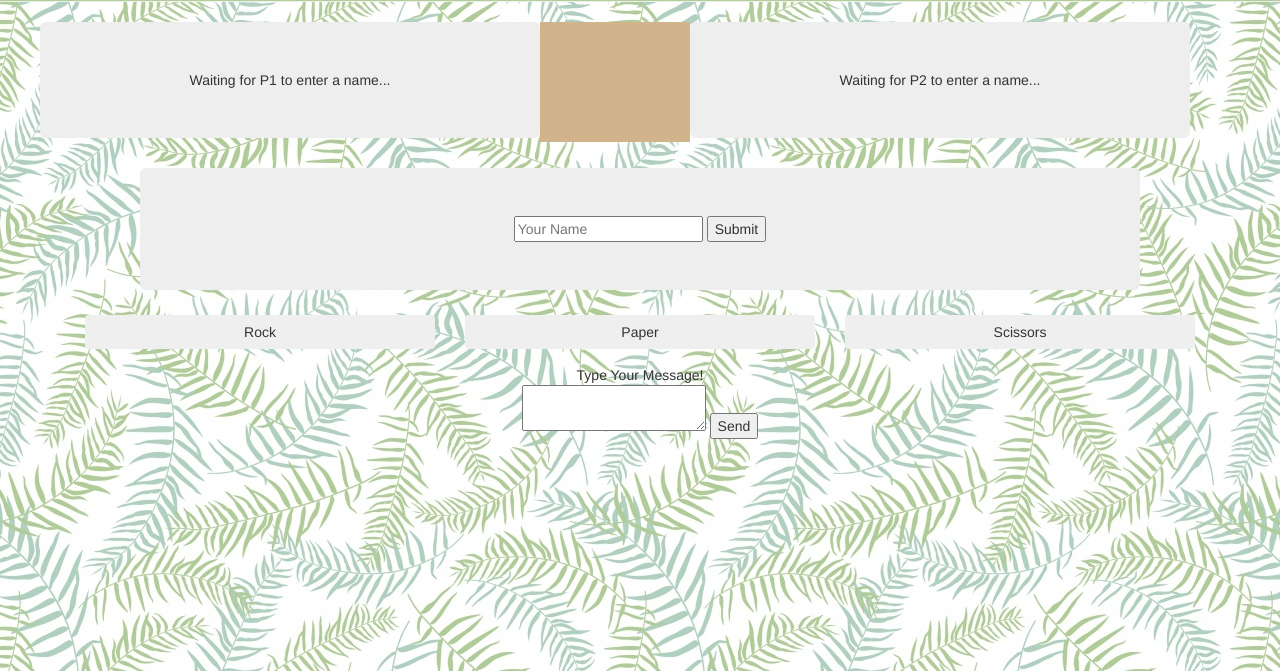
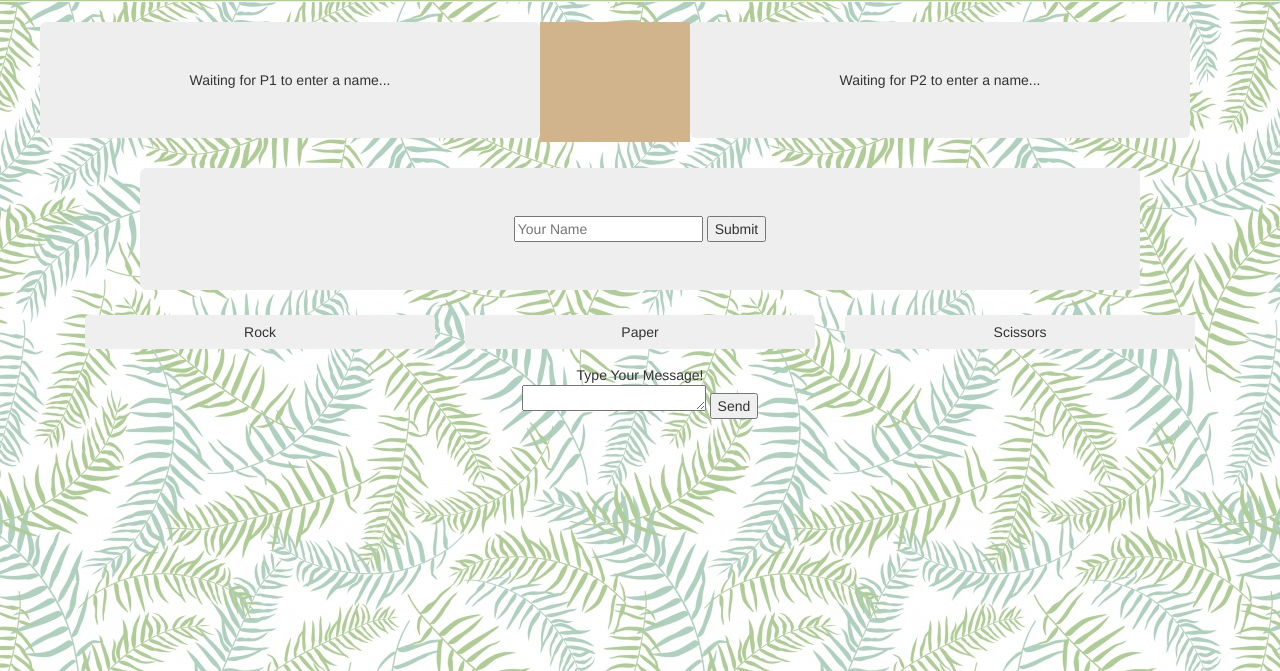
Before and after one commit to MariaManiccia/RPS-Multiplayer, a plain HTML site: page index.html in a window 1280 px wide. Shown: the part 129-800 px from the top of the page. Drawn offline with nearby package versions, Linux system fonts and the light colour scheme; no server answers; files whose address does not match are found by name.

Commit message:
css changes

```diff
--- a/index.html
+++ b/index.html
@@ -70,7 +70,7 @@
 
                         <div class="chatPanel">
                             <form id="chat-form">
-                                <textarea type="text" id="chat-text"></textarea>
+                                <textarea type="text" id="chat-text" rows="1"></textarea>
                                 <input id="chat-send" type="submit" value="Send">
                             </form>
                         </div>
```
